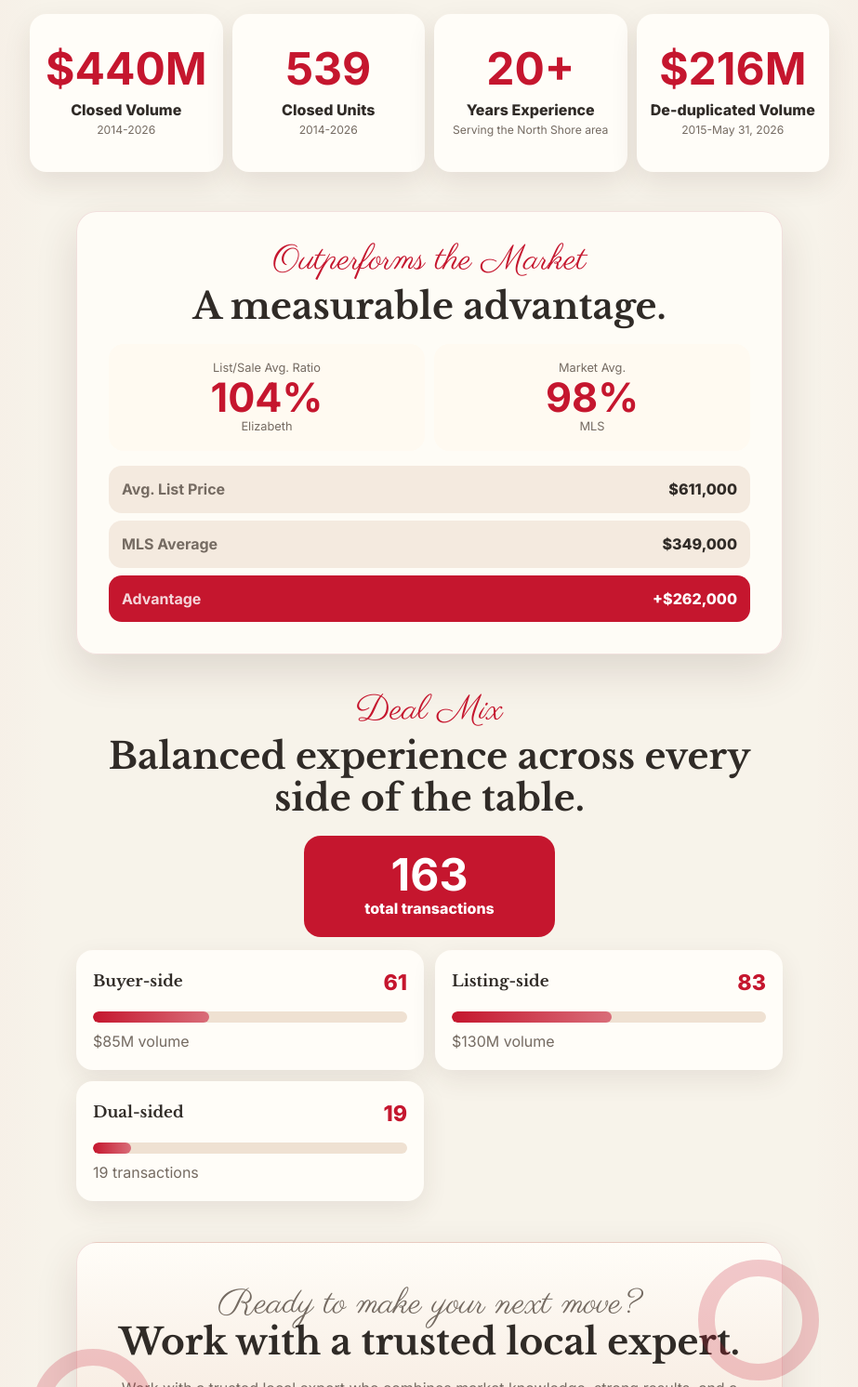
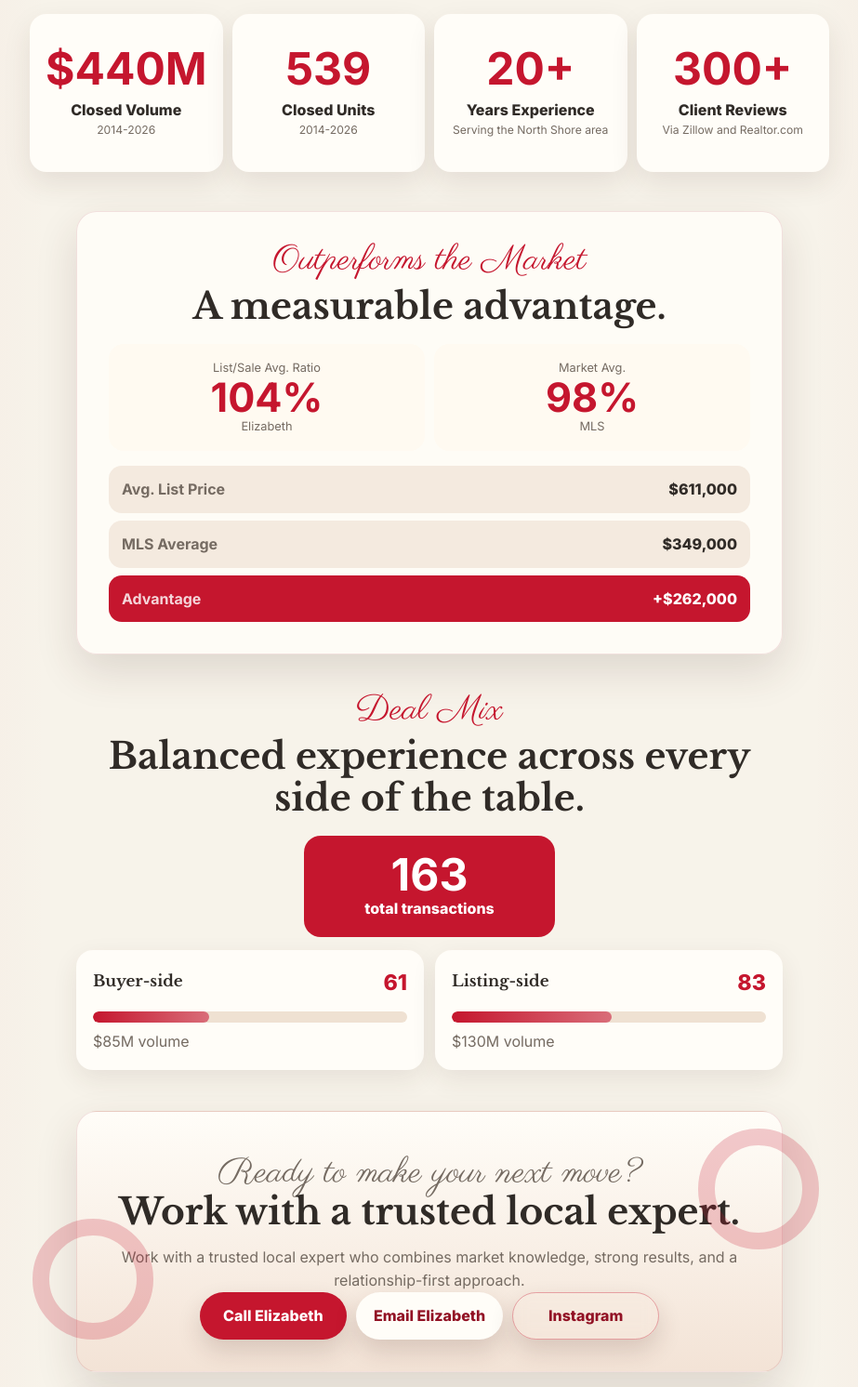
Before and after one commit to RJ1171/ElizabethSmithKWWSRealty, a plain HTML site: page index.html in a window 1280 px wide. Shown: the part 2081-3573 px from the top of the page at 93% size, without its empty margins (178-1101 px from the left). Drawn offline with nearby package versions, Linux system fonts and the light colour scheme.

Commit message:
Add files via upload

```diff
--- a/index.html
+++ b/index.html
@@ -118,9 +118,9 @@
           <small>Serving the North Shore area</small>
         </article>
         <article class="stat-card">
-          <strong>$216M</strong>
-          <span>De-duplicated Volume</span>
-          <small>2015-May 31, 2026</small>
+          <strong>300+</strong>
+          <span>Client Reviews</span>
+          <small>Via Zillow and Realtor.com</small>
         </article>
       </div>
     </section>
@@ -184,14 +184,6 @@
           <div class="bar" style="--bar: 51%;"></div>
           <p>$130M volume</p>
         </article>
-        <article class="deal-card">
-          <div class="deal-card__top">
-            <h3>Dual-sided</h3>
-            <span>19</span>
-          </div>
-          <div class="bar" style="--bar: 12%;"></div>
-          <p>19 transactions</p>
-        </article>
       </div>
     </section>
 
```
Also changed, not shown: ASSISTANT.md (+2 -0 lines), README.md, vercel.json.
